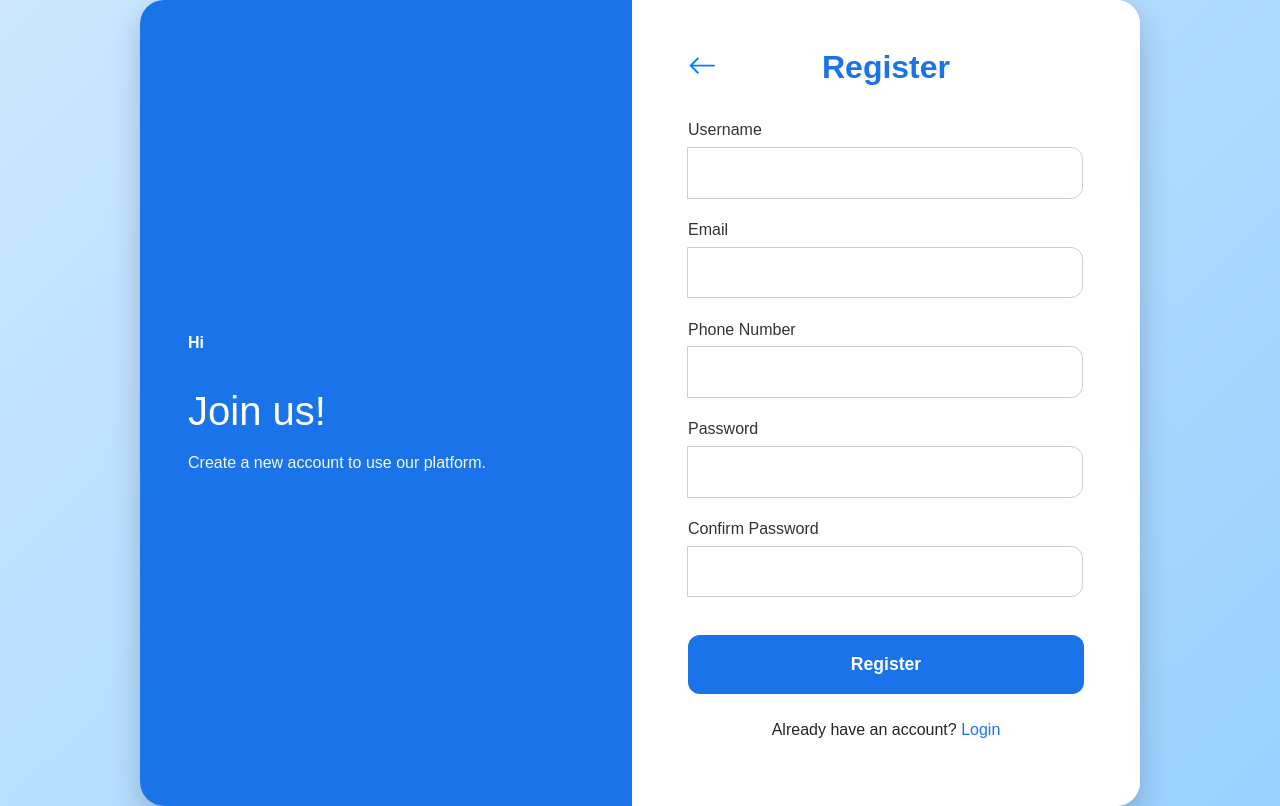
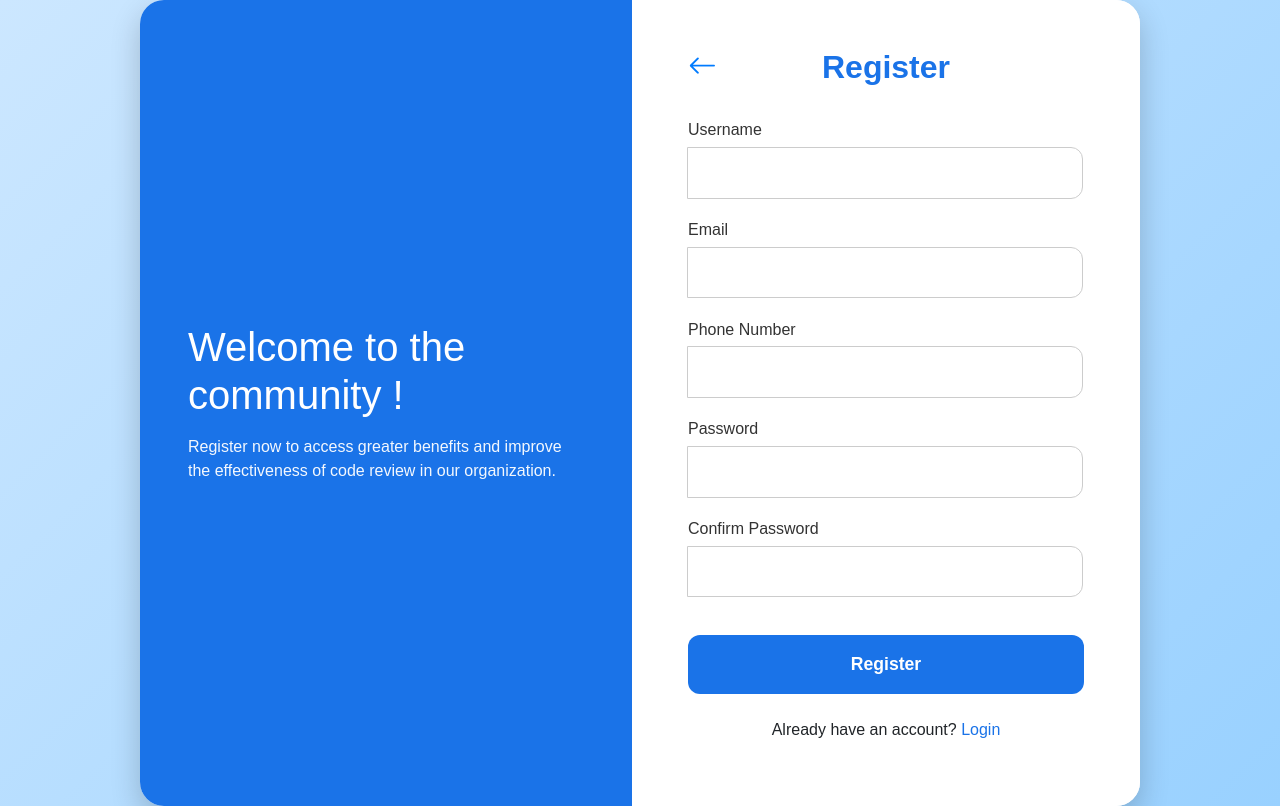
Before and after one commit to NNSSPPP/codeReviewFE, an Angular app in the folder codereviewFE/: page /register in a window 1280 px wide. Built offline with nearby package versions, Linux system fonts and the light colour scheme.

Commit message:
update description login and register

```diff
--- a/codereviewFE/src/app/login/login.component.html
+++ b/codereviewFE/src/app/login/login.component.html
@@ -3,7 +3,7 @@
 
     <!-- LEFT: Welcome -->
     <div class="welcome-section">
-      <h1>Hello,<br> welcome!</h1>
+      <h1>Hello,<br> welcome Back !</h1>
       <p>PCCTH Automate Code Review.</p>
     </div>
 
--- a/codereviewFE/src/app/register/register.component.html
+++ b/codereviewFE/src/app/register/register.component.html
@@ -4,9 +4,8 @@
 
     <!-- LEFT: Welcome -->
     <div class="welcome-section">
-      <div class="logo">Hi</div>
-      <h1>Join us!</h1>
-      <p>Create a new account to use our platform.</p>
+      <h1>Welcome to the community !</h1>
+      <p>Register now to access greater benefits and improve the effectiveness of code review in our organization.</p>
     </div>
 
     <!-- RIGHT: Register (ของเดิม) -->
```
